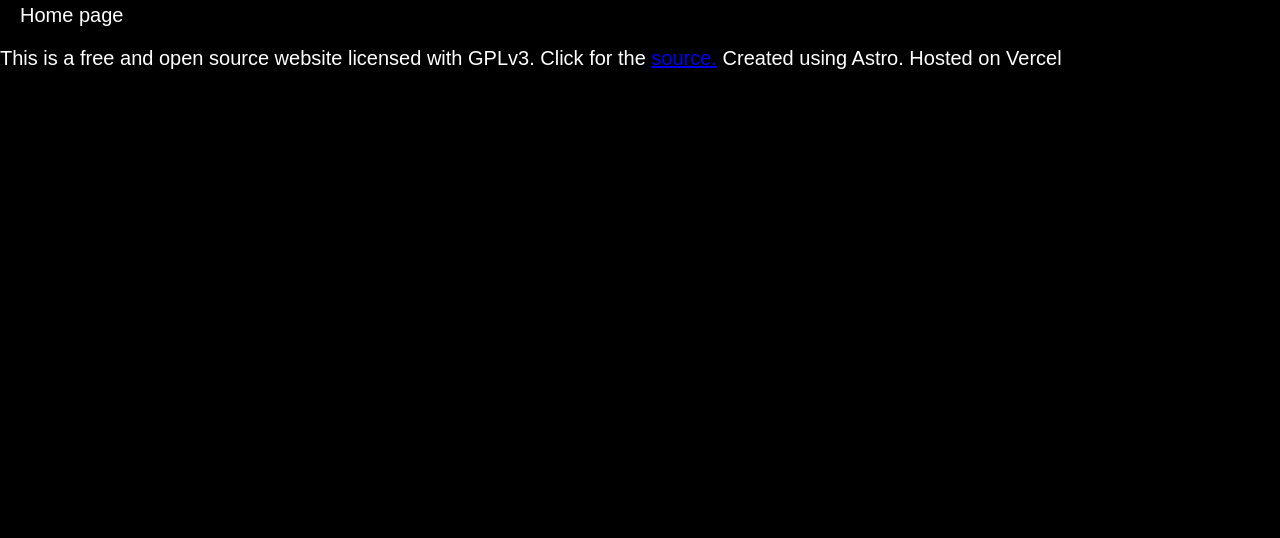
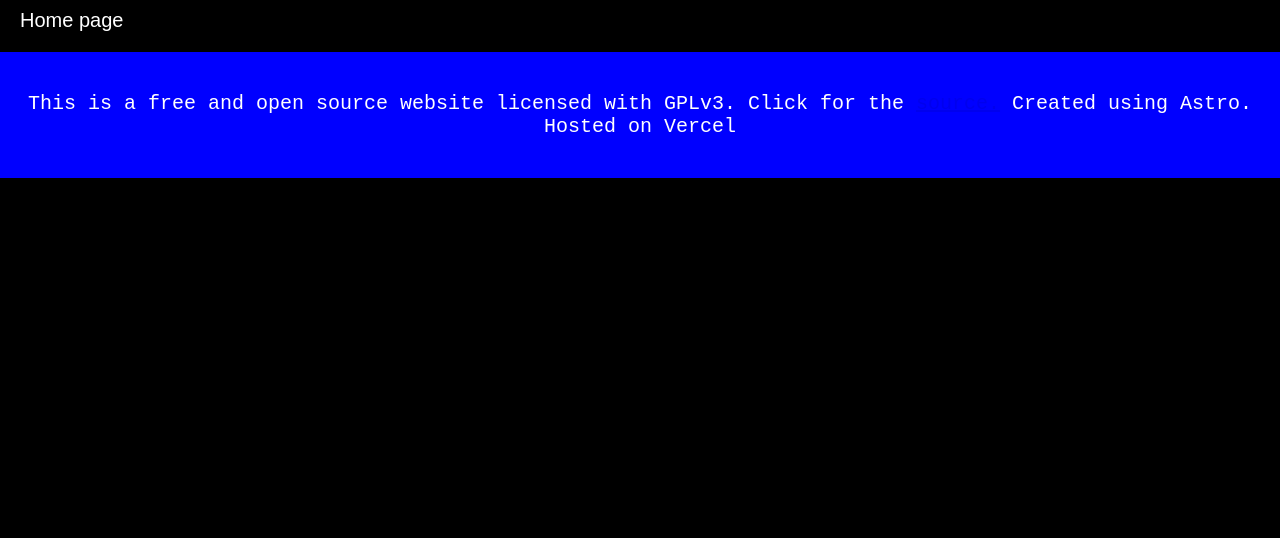
Before and after one commit to joshee2004/portfolio, an Astro site: page / in a window 1280 px wide. Shown: the part 262-800 px from the top of the page. Built offline with nearby package versions, Linux system fonts and the light colour scheme; Astro itself is replaced by a stand-in of ours.

Commit message:
Trying to fix website not rendering properly...

```diff
--- a/src/components/Footer.astro
+++ b/src/components/Footer.astro
@@ -1,3 +1,6 @@
+<style lang="scss">
+    @use "../styles/footer.scss";
+</style>
 <div class="footer">
     <p> This is a free and open source website licensed with GPLv3. Click for the
         <a style="text-decoration: underline;"
--- a/src/components/Header.astro
+++ b/src/components/Header.astro
@@ -1,3 +1,6 @@
+<style lang="scss">
+    @use '../styles/header.scss';
+</style>
 <div class="header">
     <div class="headerTitle">
         <p>Joshua Royar</p>
--- a/src/layouts/Layout.astro
+++ b/src/layouts/Layout.astro
@@ -13,8 +13,6 @@ import Footer from '../components/Footer.astro';
   <body>
     <style>
       @import url('../styles/global.scss');
-      @import url('../styles/header.scss');
-      @import url('../styles/footer.scss');
     </style>
     <Header />
     <main>
```
Also changed, not shown: 1 other file.
